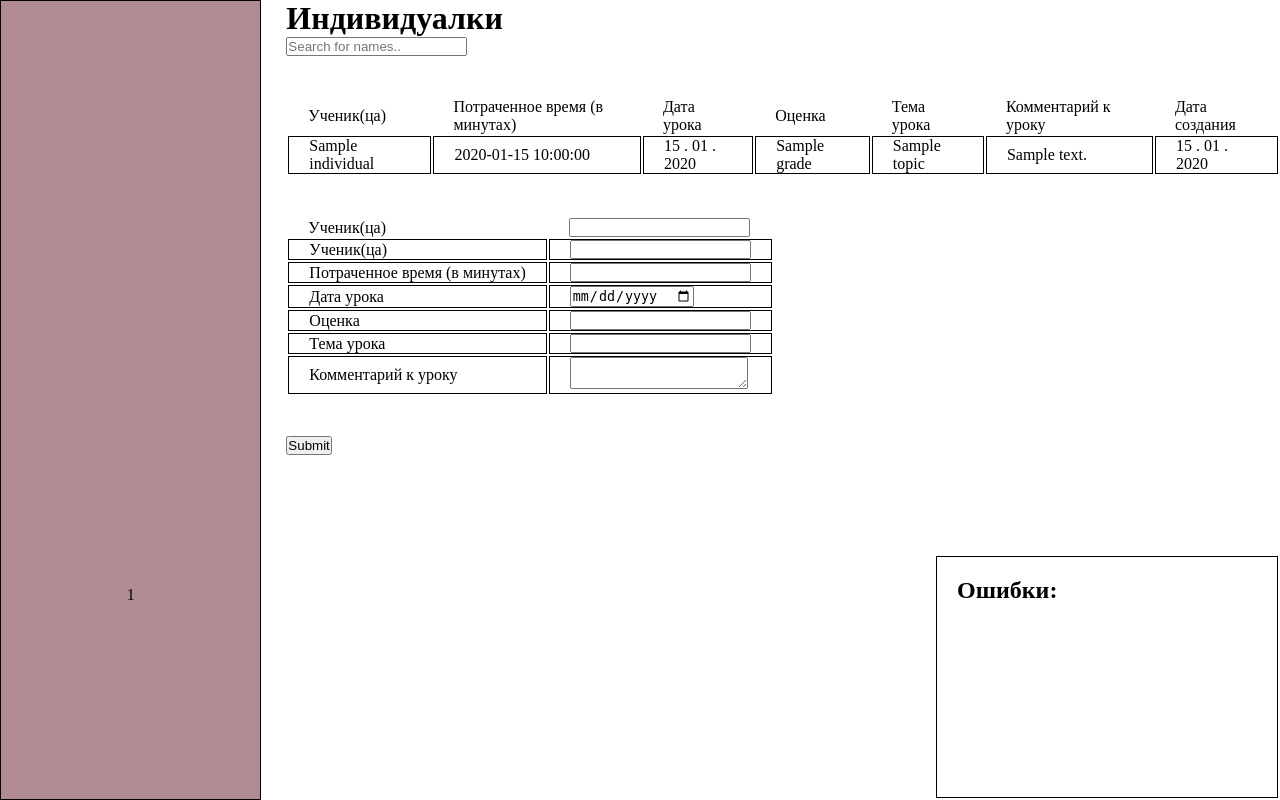
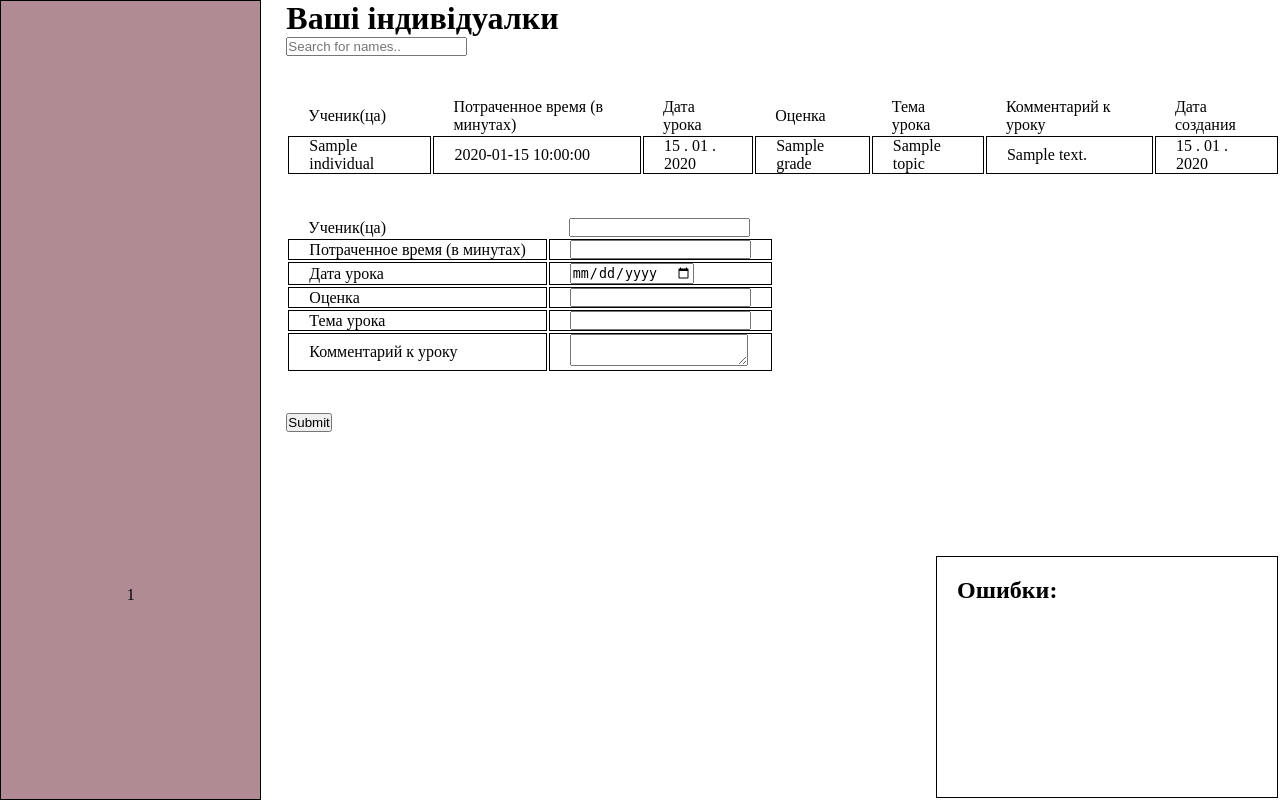
Before and after one commit to LoooMeN/reggio, a Flask app: template reggio/templates/teachersIndividualClasses.html in a window 1280 px wide. Run offline with Flask 2, Linux system fonts and the light colour scheme; tables that the repository leaves empty hold one stand-in row (values such as "Sample post"); the template is opened without the code that fills it: values that come from a table or form of the project are taken from there, most other values are stand-ins (such as "Sample title", 1, 10 or a date in 2020); some libraries are stand-ins or nearby versions.

Commit message:
Replace name of individualpage

```diff
--- a/reggio/templates/teachersIndividualClasses.html
+++ b/reggio/templates/teachersIndividualClasses.html
@@ -1,6 +1,6 @@
 {%extends 'main.html'%}
 {% block body %}
-    <h1>Индивидуалки</h1>
+    <h1>Ваші індивідуалки</h1>
 
     <input type="text" id="searchInput" onkeyup="searchInput()" placeholder="Search for names..">
     {%if form%}
@@ -48,7 +48,6 @@
         </table>
 
         <table>
-            <tr><td>{{form.studentUsername.label}}</td><td>{{form.studentUsername}}</td></tr>
             <datalist id="childrenList">
                 {% for child in children %}
                     <option value="{{child[0]}}">{{child[1]}}</option>
```
